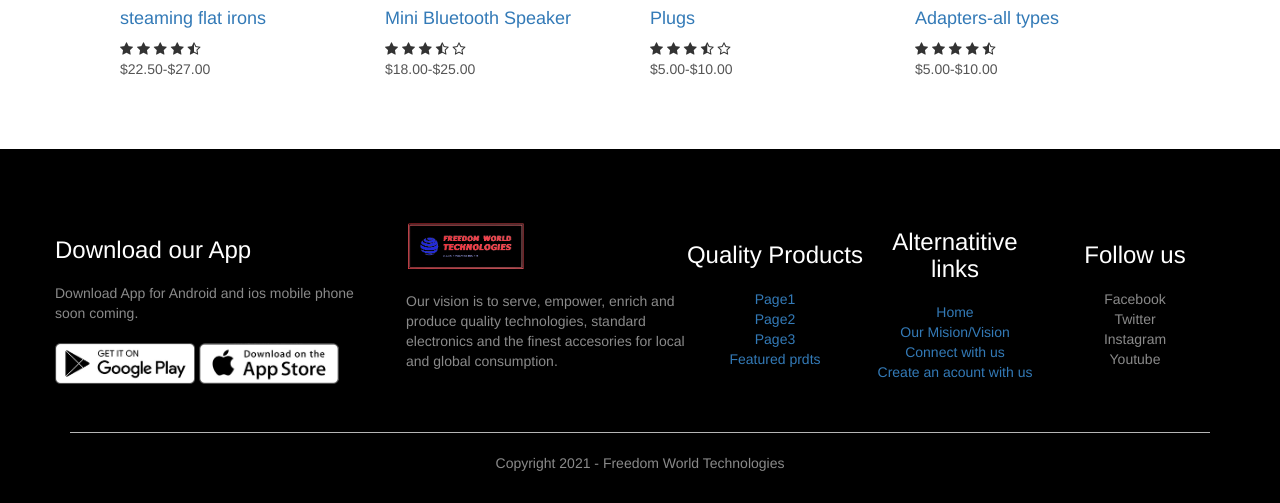
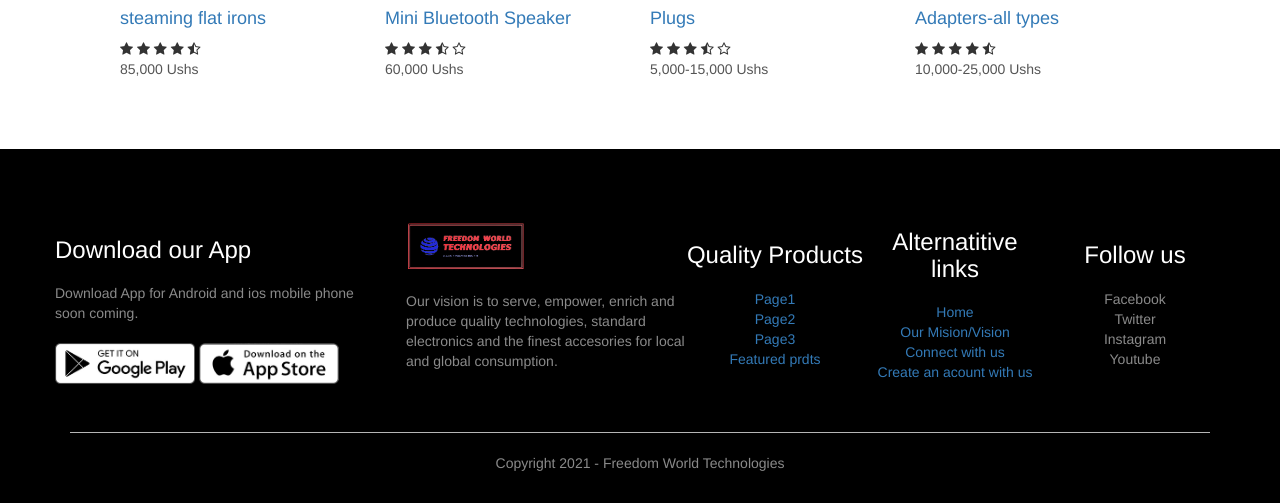
Before and after one commit to chrisalex-ochay/freedom-world-php, a PHP site: page /productfiles/product-11-flatiron1-details.php in a window 1280 px wide. Shown: the part 1037-1540 px from the top of the page. Run offline with PHP 8.4, Linux system fonts and the light colour scheme; some libraries are stand-ins or nearby versions.

Commit message:
Update product-11-flatiron1-details.php

```diff
--- a/productfiles/product-11-flatiron1-details.php
+++ b/productfiles/product-11-flatiron1-details.php
@@ -55,7 +55,7 @@
             <div class="col-2">
                 <p>Flatiron</p>
                 <h1>An Original Phillips Dry-iron</h1>
-                <h4>$20.50-$25.00</h4>
+                <h4>75,000 Ushs</h4>
                 <select>
                     <option>Select Color</option>
                     <option>white</option>
@@ -65,12 +65,12 @@
 
                 <h3>Product Details <i class="fa fa-indent"></i></h3>
                 <br>
-                <p>This is an original phillips Flatiron, <br>
-                    it has a pointed groove speeds up ironing long buttons and seams<br>
-                    with a non-stick soleplate coating and its cord is 1.9 meter length<br>
-                    very strong, durable, long lasting and and with a strong powerful-fuse plug <br>
-
-                </p>
+                <ul>
+                    <li>This is an original phillips Flatiron,</li>
+                    <li>it has a pointed groove speeds up ironing long buttons and seams</li>
+                    <li>with a non-stick soleplate coating and its cord is 1.9 meter length</li>
+                    <li>very strong, durable, long lasting and and with a strong powerful-fuse plug </li>
+                </ul>
             </div>
         </div>
     </div>
@@ -97,7 +97,7 @@
                     <i class="fa fa-star"></i>
                     <i class="fa fa-star-half-o"></i>
                 </div>
-                <p>$22.50-$27.00</p>
+                <p>85,000 Ushs</p>
             </div>
             <div class="col-4">
                 <a href="../productfiles/product-6-minispeaker-details.php"><img src="../images/product-6-bluetooth-speaker-oval1.png"></a>
@@ -109,7 +109,7 @@
                     <i class="fa fa-star-half-o"></i>
                     <i class="fa fa-star-o"></i>
                 </div>
-                <p>$18.00-$25.00</p>
+                <p>60,000 Ushs</p>
             </div>
             <div class="col-4">
                 <a href="../productfiles/product-26-plugs1-details.php"><img src="../images/product-26-plugs1.png"></a>
@@ -121,7 +121,7 @@
                     <i class="fa fa-star-half-o"></i>
                     <i class="fa fa-star-o"></i>
                 </div>
-                <p>$5.00-$10.00</p>
+                <p>5,000-15,000 Ushs</p>
             </div>
             <div class="col-4">
                 <a href="../productfiles/product-27-adapters1-details.php"><img src="../images/product-27-adapters1.png"></a>
@@ -133,7 +133,7 @@
                     <i class="fa fa-star"></i>
                     <i class="fa fa-star-half-o"></i>
                 </div>
-                <p>$5.00-$10.00</p>
+                <p>10,000-25,000 Ushs</p>
             </div>
         </div>
 
```
